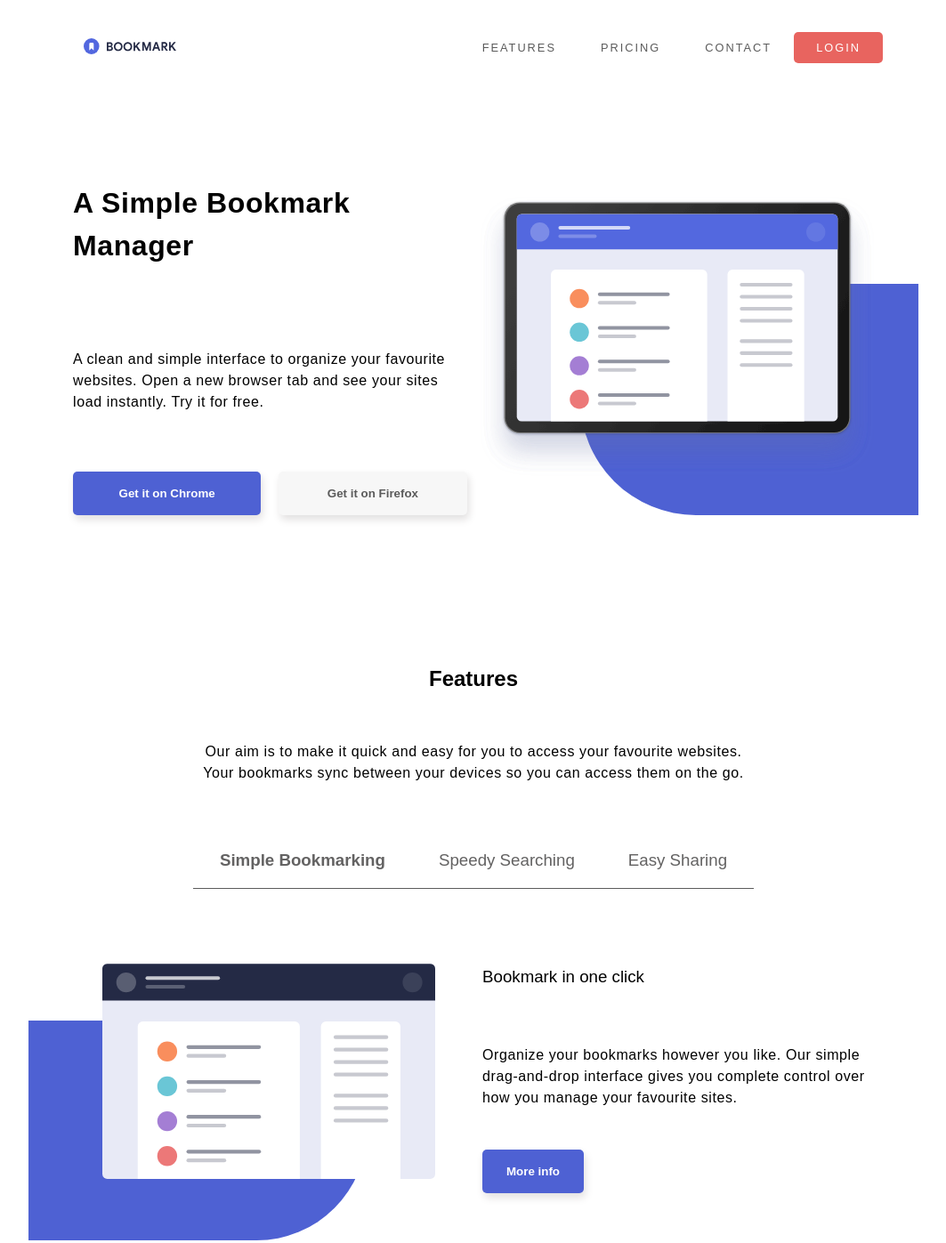
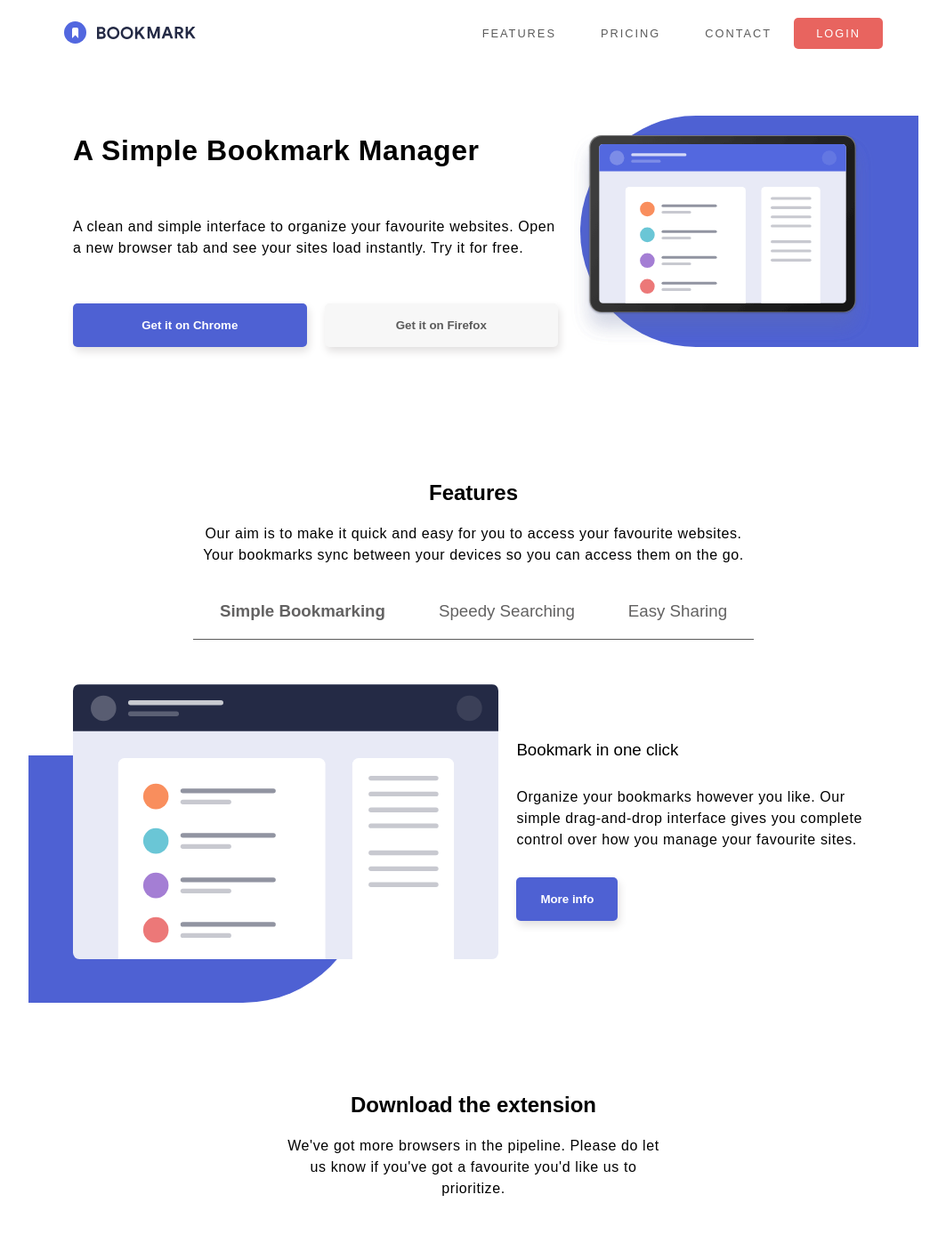
Before and after one commit to annahico/Maquetacio-Nivell3, a plain HTML site: page activity_1.1/index.html in a window 1280 px wide. Shown: the top 1397 px of the page at 89% size, without its empty margins (108-1171 px from the left). Drawn offline with Linux system fonts and the light colour scheme.

Commit message:
Refactor HTML and CSS for improved structure and responsiveness

```diff
--- a/activity_1.1/index.html
+++ b/activity_1.1/index.html
@@ -16,14 +16,12 @@
         </a>
         <nav>
             <input type="checkbox" id="checkbox" />
-            <label for="checkbox"><img src="../img/Imagenes/icon-hamburger.svg"
-                    alt="Menú desplegable" /></label>
+            <label for="checkbox"><img src="../img/Imagenes/icon-hamburger.svg" alt="Menú desplegable" /></label>
             <div class="overlay">
                 <div class="overlay-header">
                     <div class="footer-logo">
                         <div class="recorte">
-                            <img src="../img/Imagenes/logo-bookmark.svg"
-                                alt="Logo de Bookmark" />
+                            <img src="../img/Imagenes/logo-bookmark.svg" alt="Logo de Bookmark" />
                         </div>
                         <a href="#">BOOKMARK</a>
                     </div>
@@ -91,8 +89,7 @@
                     <div class="features-content">
                         <article class="article simple">
                             <div class="article-img">
-                                <img class="img-fluid" src="../img/Imagenes/illustration-features-tab-1.svg"
-                                    alt="" />
+                                <img class="img-fluid" src="../img/Imagenes/illustration-features-tab-1.svg" alt="" />
                                 <div class="blue-bg secondblue-bg"></div>
                             </div>
                             <div class="article-info">
@@ -108,8 +105,7 @@
                         </article>
                         <article class="article speedy">
                             <div class="article-img">
-                                <img class="img-fluid" src="../img/Imagenes/illustration-features-tab-2.svg"
-                                    alt="" />
+                                <img class="img-fluid" src="../img/Imagenes/illustration-features-tab-2.svg" alt="" />
                                 <div class="blue-bg secondblue-bg"></div>
                             </div>
                             <div class="article-info">
@@ -125,8 +121,7 @@
                         </article>
                         <article class="article easy">
                             <div class="article-img">
-                                <img class="img-fluid" src="../img/Imagenes/illustration-features-tab-3.svg"
-                                    alt="" />
+                                <img class="img-fluid" src="../img/Imagenes/illustration-features-tab-3.svg" alt="" />
                                 <div class="blue-bg secondblue-bg"></div>
                             </div>
                             <div class="article-info">
@@ -171,7 +166,7 @@
                 </div>
                 <div class="card">
                     <img src="../img/Imagenes/logo-opera.svg" alt="" />
-                    <h3>Add to Firefox</h3>
+                    <h3>Add to Opera</h3>
                     <p>Minimum version 46</p>
                     <img src="../img/Imagenes/bg-dots.svg" alt="" />
                     <button>Add & Install Extension</button>
--- a/activity_1.1/style.css
+++ b/activity_1.1/style.css
@@ -1,4 +1,6 @@
 * {
+    padding: 0;
+    margin: 0;
     box-sizing: border-box;
 }
 
@@ -14,22 +16,13 @@ body {
     margin: auto;
     font-size: 14px;
     font-family: Arial, sans-serif;
+    overflow-x: hidden;
 }
 
 header {
     display: flex;
     align-items: center;
-    justify-content: space-between;body {
-    width: 100%;
-    font-size: 14px;
-    font-family: Arial, sans-serif;
-}
-
-main {
-    max-width: 1000px;
-    width: 100%;
-    margin: 0 auto;
-}
+    justify-content: space-between;
     padding: 40px;
 }
 
@@ -58,7 +51,6 @@ main {
     width: 100%;
     padding: 50px;
 }
-
 .overlay ul {
     margin-bottom: 200px;
     width: 100%;
@@ -91,11 +83,10 @@ nav input {
     display: none;
 }
 
-nav input:checked~.overlay {
+nav input:checked ~ .overlay {
     display: flex;
 }
-
-#checkbox:checked+label {
+#checkbox:checked + label {
     display: none;
 }
 
@@ -159,7 +150,8 @@ h3 {
 }
 
 .first-section img {
-    width: 450px;
+    max-width: 100%;
+    height: auto;
 }
 
 .blue-bg {
@@ -213,7 +205,8 @@ h3 {
 }
 
 .article img {
-    width: 400px;
+    max-width: 100%;
+    height: auto;
 }
 
 .article h3 {
@@ -226,11 +219,6 @@ h3 {
     flex-direction: column;
     gap: 50px;
     align-items: center;
-}
-
-.img-fluid {
-    width: 100%;
-    height: auto;
 }
 
 .second-section-info,
@@ -264,13 +252,13 @@ h3 {
     margin-top: 50px;
 }
 
-#simple:checked~.features-content .simple,
-#speedy:checked~.features-content .speedy,
-#easy:checked~.features-content .easy {
+#simple:checked ~ .features-content .simple,
+#speedy:checked ~ .features-content .speedy,
+#easy:checked ~ .features-content .easy {
     display: flex;
 }
 
-input:checked+label h3 {
+input:checked + label h3 {
     font-weight: 700;
 }
 
@@ -328,7 +316,8 @@ ul {
 }
 
 .fourth-section img {
-    height: 15px;
+    max-width: 100%;
+    height: auto;
 }
 
 .fourth-section h3 {
@@ -344,7 +333,7 @@ ul {
     display: none;
 }
 
-.questions input:checked~p {
+.questions input:checked ~ p {
     display: block;
     text-align: start;
     width: 90%;
@@ -455,7 +444,8 @@ a {
     }
 
     header img {
-        width: 70%;
+        max-width: 100%;
+        height: auto;
     }
 
     header nav img {
@@ -494,7 +484,7 @@ a {
         letter-spacing: 0.6px;
     }
 
-    nav input:checked~.overlay {
+    nav input:checked ~ .overlay {
         display: none;
     }
 
@@ -505,13 +495,15 @@ a {
 
     .first-section img {
         max-width: 100%;
+        height: auto;
         display: block;
         margin: 0 auto;
     }
 
     .first-img,
     .first-info {
-        width: 50%;
+        max-width: 100%;
+        height: auto;
     }
 
     .first-info {
@@ -577,11 +569,13 @@ a {
         display: flex;
         justify-content: center;
         align-items: center;
-        width: 50%;
+         max-width: 100%;
+        height: auto;
     }
 
     .article-img img {
-        width: 85%;
+        max-width: 100%;
+        height: auto;
     }
 
     .article button {
@@ -592,6 +586,11 @@ a {
         background-color: #fff;
         border: 2px solid var(--main-color);
         color: var(--main-color);
+    }
+
+    .img-fluid {
+        width: 100%;
+        height: auto;
     }
 
     .secondblue-bg {
--- a/activity_1.2/css/style.css
+++ b/activity_1.2/css/style.css
@@ -1,7 +1,9 @@
 h2 {
-  color: crimson; }
+  color: crimson;
+}
 
 p {
-  color: crimson; }
+  color: crimson;
+}
 
 /*# sourceMappingURL=style.css.map */
```
Also changed, not shown: 1 other file.
